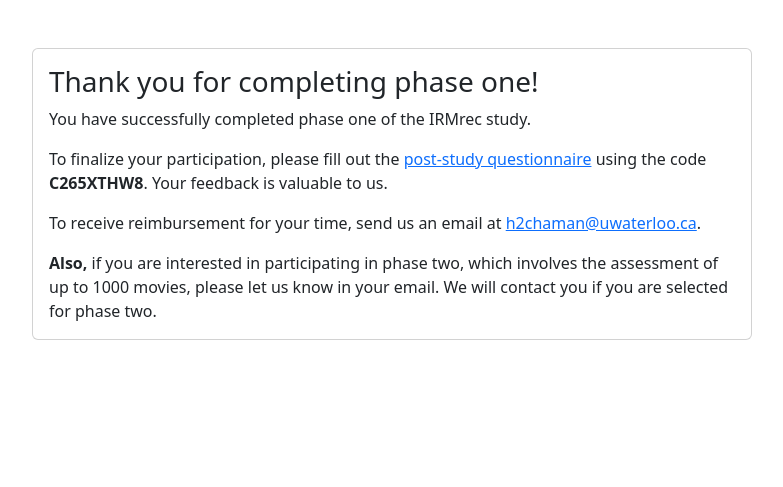
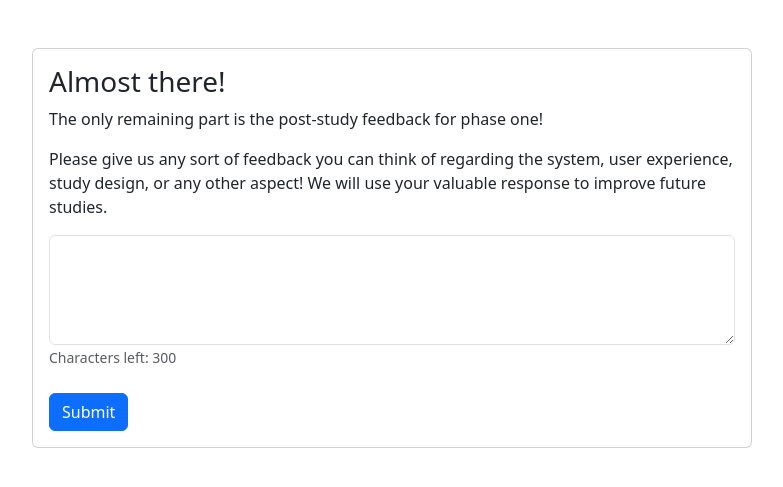
Before and after one commit to maancham/IRMrec, a Django app: page /feedback/ in a window 1280 px wide. Shown: the part 42-529 px from the top of the page, without its empty margins (248-1031 px from the left). Run offline with Django 4.2, Linux system fonts and the light colour scheme; a user stored in the database is signed in; tables that the repository leaves empty hold one stand-in row (values such as "Sample post"); some libraries are stand-ins or nearby versions.

Commit message:
feedback view and template done

```diff
--- a/movies/templates/movies/feedback.html
+++ b/movies/templates/movies/feedback.html
@@ -6,33 +6,50 @@
     <div class="col-lg-8">
       <div class="card">
         <div class="card-body">
-          {% if study_stage == 1 %}
-          <h3 class="card-title">Thank you for completing phase one!</h3>
-          <p class="card-text">You have successfully completed phase one of the IRMrec study.</p>
-          <p class="card-text">To finalize your participation, please fill out the <a
-              href="https://docs.google.com/forms/d/e/1FAIpQLSfPVYMljcabm0ZOxM0wuV5G1YDO6xDMqVqgudMHFZRIvBJlQQ/viewform?usp=sf_link"
-              target="_blank">post-study questionnaire</a> using the code <strong>C265XTHW8</strong>. Your feedback is
-            valuable to us.</p>
-          <p class="card-text">To receive reimbursement for your time, send us an email at <a
-              href="mailto:h2chaman@uwaterloo.ca">h2chaman@uwaterloo.ca</a>. </p>
-          <p class="card-text"><strong>Also, </strong>if you are interested in participating in phase two, which
-            involves the assessment of up to 1000 movies, please let us know in your email. We will contact you if you
-            are selected for phase two.</p>
+            {% if study_stage == 1 %}
+            <h3 class="card-title">Almost there!</h3>
+            <p>The only remaining part is the post-study feedback for phase one!</p>
+            {% elif study_stage == 2 %}
+            <h3 class="card-title">Almost there!</h3>
+            <p>The only remaining part is the post-study feedback for phase two!</p>
+            {% endif %}
 
-          {% elif study_stage == 2 %}
-          <h3 class="card-title">Congratulations! You have completed the IRMrec study!</h3>
-          <p class="card-text">You have successfully completed both phases of the IRMrec study.</p>
-          <p class="card-text">To finalize your participation, please fill out the <a
-              href="https://docs.google.com/forms/d/e/1FAIpQLSfgntjcaaAVA5Qo3IVwREc-gZi6U8E5fJkx6ih7xXCiHCnVrA/viewform?usp=sf_link"
-              target="_blank">post-study questionnaire</a> using the code <strong>M235YTHW4</strong>. Your feedback is
-            valuable to us.</p>
-          <p class="card-text">To receive reimbursement for your time, send us an email at <a
-              href="mailto:h2chaman@uwaterloo.ca">h2chaman@uwaterloo.ca</a>. </p>
-          <p class="card-text">Thank you for your time and participation in the study!</p>
-          {% endif %}
+
+            <p class="card-text">Please give us any sort of feedback you can think of regarding the system, user experience, study design,
+                or any other aspect! We will use your valuable response to improve future studies.</p>
+
+            <form method="post">
+                {% csrf_token %}
+                <div class="form-group">
+                    <textarea class="form-control" id="feedback" name="feedback" rows="4" maxlength="300"></textarea>
+                    <small class="text-muted" id="char-count">Characters left: 300</small>
+                </div>
+                <br>
+                <button type="submit" class="btn btn-primary">Submit</button>
+            </form>
+
         </div>
       </div>
     </div>
   </div>
 </div>
+
+<script>
+    const feedbackTextarea = document.getElementById("feedback");
+    const charCount = document.getElementById("char-count");
+
+    feedbackTextarea.addEventListener("input", function () {
+      const remainingChars = 300 - feedbackTextarea.value.length;
+      charCount.textContent = `Characters left: ${remainingChars}`;
+    });
+
+    feedbackTextarea.addEventListener("keyup", function () {
+      if (feedbackTextarea.value.length > 300) {
+        feedbackTextarea.value = feedbackTextarea.value.substring(0, 300);
+        charCount.textContent = "You have reached the character limit!";
+      }
+    });
+</script>
+
+
 {% endblock %}
--- a/movies/views.py
+++ b/movies/views.py
@@ -31,6 +31,8 @@ update consent text accordingly once it is finalized
 
 add the tutorial file to the app once it is finalized.
 edit tutorial.html to have the tutorial file (remove video stuff)
+
+maybe change logging order to be handled in its own view for each
 
 right after logging in: consent online before anything / after that demographics / then tutorial / then homepage
 
@@ -377,9 +379,9 @@ def final_ranking(request):
 
     if fully_done:
         logger.info(
-            f"view_ranking_done: User {participant.user.username} shown ranking done page."
+            f"view_feedback: User {participant.user.username} shown feedback page."
         )
-        return render(request, "movies/rankingDone.html", {"study_stage": STUDY_STAGE})
+        return redirect("feedback")
 
     if request.method == "POST":
         ranks = []
@@ -412,7 +414,7 @@ def final_ranking(request):
             f"submit_ranking_action: User {participant.user.username} submitted ranking. Ranks: {rank_values}"
         )
 
-        return render(request, "movies/rankingDone.html", {"study_stage": STUDY_STAGE})
+        return redirect("feedback")
 
     top_interactions = Interaction.objects.filter(
         participant=participant, will_to_watch="Extremely interested"
@@ -458,12 +460,12 @@ def final_ranking(request):
 def feedback(request):
     participant = Participant.objects.get(user=request.user)
 
-    if not participant.gave_p1_feedback or (
-        participant.gave_p1_feedback
-        and STUDY_STAGE == 2
-        and not participant.gave_p2_feedback
-    ):
-        return render(request, "movies/feedback.html", {"study_stage": STUDY_STAGE})
+    # if not participant.gave_p1_feedback or (
+    #     participant.gave_p1_feedback
+    #     and STUDY_STAGE == 2
+    #     and not participant.gave_p2_feedback
+    # ):
+    #     return render(request, "movies/feedback.html", {"study_stage": STUDY_STAGE})
 
     if (participant.gave_p1_feedback and STUDY_STAGE == 1) or (
         participant.gave_p2_feedback and STUDY_STAGE == 2
@@ -471,7 +473,17 @@ def feedback(request):
         return render(request, "movies/rankingDone.html", {"study_stage": STUDY_STAGE})
 
     if request.method == "POST":
-        pass
+        feedback_text = request.POST.get("feedback")
+        if STUDY_STAGE == 1:
+            participant.p1_feedback = feedback_text
+            participant.gave_p1_feedback = True
+        else:
+            participant.p2_feedback = feedback_text
+            participant.gave_p2_feedback = True
+        participant.save()
+        return render(request, "movies/rankingDone.html", {"study_stage": STUDY_STAGE})
+
+    return render(request, "movies/feedback.html", {"study_stage": STUDY_STAGE})
 
 
 def handle_404(request, exception):
```
Also changed, not shown: movies/templates/movies/rankingDone.html (+6 -12 lines).
